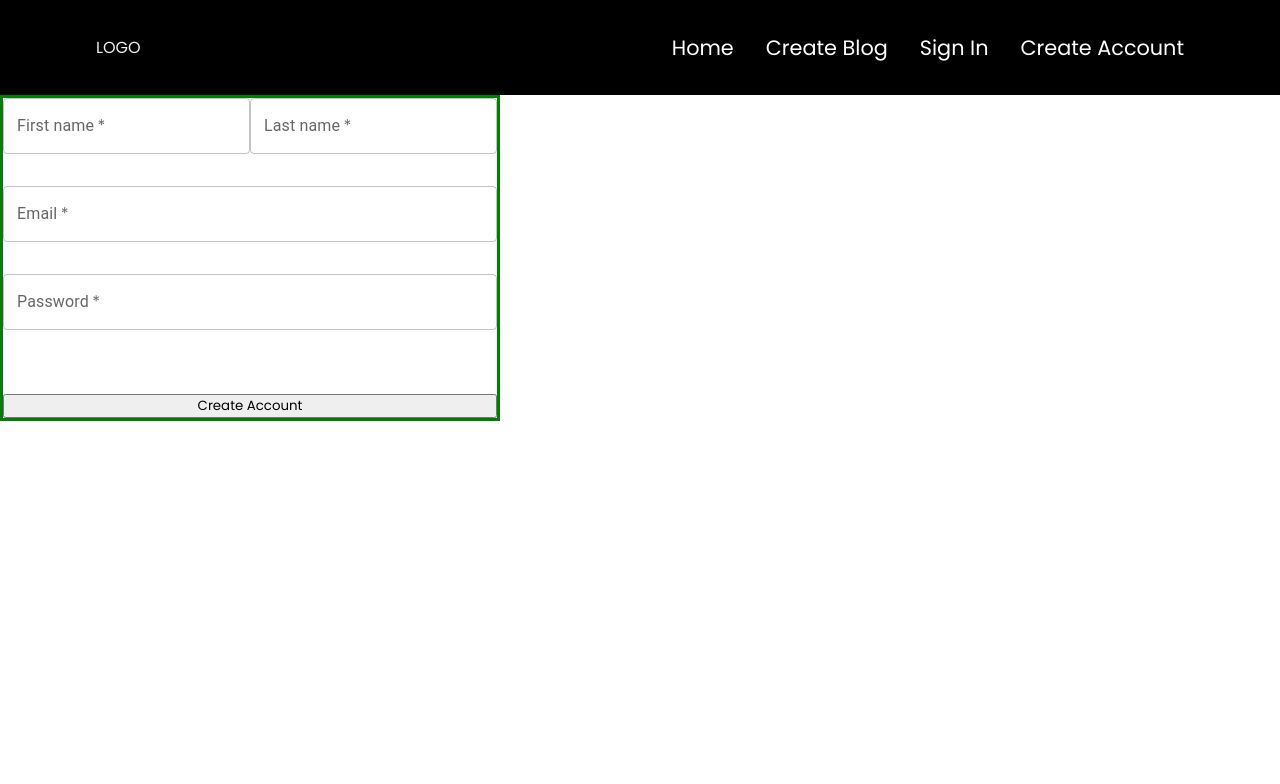
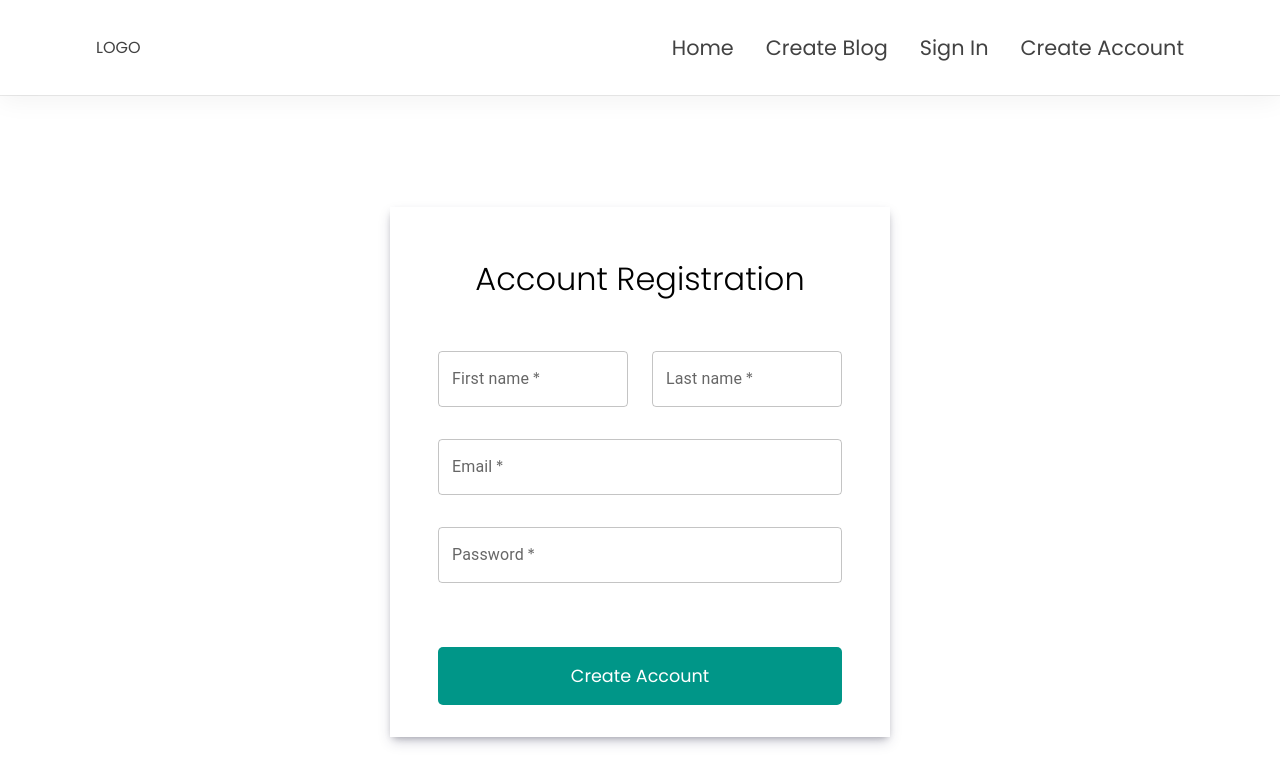
Before and after one commit to asad-bashi/BlogCity-Client, a React (Create React App) app: page /accounts/new in a window 1280 px wide. Shown: the top 784 px of the page. Built offline with nearby package versions, Linux system fonts and the light colour scheme.

Commit message:
cleaned up form ui and pages. Changed navbar color to white,added category list

```diff
--- a/src/components/AccountForm.jsx
+++ b/src/components/AccountForm.jsx
@@ -3,16 +3,32 @@ import { useNavigate } from "react-router-dom";
 import { useState } from "react";
 import TextField from "@mui/material/TextField";
 import styled from "styled-components";
+import FormLabel from "./FormLabel";
+
 const Form = styled.form`
   display: flex;
   flex-direction: column;
-  border: 3px solid green;
   width: 500px;
   row-gap: 2rem;
+  background-color: white;
+  box-shadow: rgba(50, 50, 93, 0.25) 0px 6px 12px -2px,
+    rgba(0, 0, 0, 0.3) 0px 3px 7px -3px;
+  padding: 2rem 3rem;
 `;
 
 const NameContainer = styled.div`
   display: flex;
+  gap: 1.5rem;
+`;
+
+const Button = styled.button`
+  padding: 1rem;
+  font-size: 1.1rem;
+  border: none;
+  outline: none;
+  border-radius: 5px;
+  background-color: #009688;
+  color: white;
 `;
 
 function AccountForm() {
@@ -37,6 +53,7 @@ function AccountForm() {
   }
   return (
     <Form onSubmit={(e) => handleSubmit(e)}>
+      <FormLabel>Account Registration</FormLabel>
       <NameContainer>
         <TextField
           value={firstName}
@@ -70,7 +87,7 @@ function AccountForm() {
         label="Password"
       />
       <p>{helperText}</p>
-      <button>Create Account</button>
+      <Button>Create Account</Button>
     </Form>
   );
 }
--- a/src/components/BlogForm.jsx
+++ b/src/components/BlogForm.jsx
@@ -1,38 +1,58 @@
 import { useState } from "react";
+import { useNavigate } from "react-router-dom";
 import axios from "axios";
 import { TextField } from "@mui/material";
 import styled from "styled-components";
+import FormLabel from "./FormLabel";
 
 const Form = styled.form`
   display: flex;
   flex-direction: column;
-  border: 3px solid red;
+  padding: 2rem 3rem;
   width: 500px;
   row-gap: 2rem;
+  background-color: white;
+  box-shadow: rgba(50, 50, 93, 0.25) 0px 6px 12px -2px,
+    rgba(0, 0, 0, 0.3) 0px 3px 7px -3px;
+`;
+
+const Button = styled.button`
+  padding: 1rem;
+  font-size: 1.1rem;
+  border: none;
+  outline: none;
+  border-radius: 5px;
+  background-color: #009688;
+  color: white;
 `;
 
 function BlogForm() {
   const [title, setTitle] = useState("");
   const [body, setBody] = useState("");
   const [helperText, setHelperText] = useState("");
+  const [isLoading, setLoading] = useState(false);
+  const navigate = useNavigate();
   async function handleSubmit(e) {
     e.preventDefault();
+    setLoading(true);
 
     const { data } = await axios.post("http://localhost:5000/api/blogs/", {
       title,
       body,
     });
     setHelperText(data);
+    setLoading(false);
+    navigate("/");
   }
 
   return (
     <Form onSubmit={(e) => handleSubmit(e)}>
+      <FormLabel>Create Blog</FormLabel>
       <TextField
         onChange={(e) => setTitle(e.target.value)}
         value={title}
         id="title"
         label="Blog Title"
-        required
       />
       <TextField
         onChange={(e) => setBody(e.target.value)}
@@ -42,7 +62,7 @@ function BlogForm() {
         rows={5}
         required
       />
-      <button>submit</button>
+      <Button>Share</Button>
       <p>{helperText}</p>
     </Form>
   );
--- /dev/null
+++ b/src/components/Categories.jsx
@@ -0,0 +1,49 @@
+import styled from "styled-components";
+
+const Wrapper = styled.section`
+  height: 200px;
+  display: flex;
+  justify-content: center;
+  align-items: center;
+  gap: 1rem;
+  flex-wrap: wrap;
+`;
+
+const Tag = styled.span`
+  user-select: none;
+  font-weight: 300;
+  padding: 6px 15px;
+  border-radius: 100px;
+  border: 2px solid red;
+  color: #424242;
+  border: 1px solid #9e9e9e;
+  transition: 100ms ease-in;
+  &:hover {
+    background-color: #009688;
+    color: white;
+    cursor: pointer;
+  }
+`;
+
+function Categories() {
+  const TagList = [
+    "All",
+    "Commercial",
+    "Design",
+    "Nature",
+    "People",
+    "Photography",
+    "Tech",
+    "Travel",
+    "Uncategorized",
+  ];
+  return (
+    <Wrapper>
+      {TagList.map((tag) => (
+        <Tag>{tag}</Tag>
+      ))}
+    </Wrapper>
+  );
+}
+
+export default Categories;
--- /dev/null
+++ b/src/components/FormLabel.jsx
@@ -0,0 +1,12 @@
+import styled from "styled-components";
+
+const FormLabel = styled.div`
+  width: 100%;
+  text-align: center;
+  padding: 1rem;
+  font-size: 2rem;
+  font-weight: 300;
+  border-radius: 5px;
+`;
+
+export default FormLabel;
--- a/src/components/NavBar.jsx
+++ b/src/components/NavBar.jsx
@@ -7,13 +7,15 @@ const Container = styled.div`
   justify-content: space-between;
   width: 90%;
   margin: 0 auto;
-  color: #eeeeee;
+  color: #424242;
   padding: 2rem;
 `;
 
 const Header = styled.header`
   width: 100vw;
-  background-color: black;
+  background-color: white;
+  box-shadow: rgba(0, 0, 0, 0.05) 0px 6px 24px 0px,
+    rgba(0, 0, 0, 0.08) 0px 0px 0px 1px;
 `;
 
 const ItemList = styled.ul`
@@ -35,23 +37,23 @@ function NavBar() {
       <Container>
         <p>LOGO</p>
         <ItemList>
-          <Link style={{ color: "white", textDecoration: "none" }} to="/">
+          <Link style={{ color: "#424242", textDecoration: "none" }} to="/">
             <ListItem>Home</ListItem>
           </Link>
           <Link
-            style={{ color: "white", textDecoration: "none" }}
+            style={{ color: "#424242", textDecoration: "none" }}
             to="/blogs/new"
           >
             <ListItem>Create Blog</ListItem>
           </Link>
           <Link
-            style={{ color: "white", textDecoration: "none" }}
+            style={{ color: "#424242", textDecoration: "none" }}
             to="/sign-in"
           >
             <ListItem>Sign In</ListItem>
           </Link>
           <Link
-            style={{ color: "white", textDecoration: "none" }}
+            style={{ color: "#424242", textDecoration: "none" }}
             to="/accounts/new"
           >
             <ListItem>Create Account</ListItem>
--- a/src/components/SignInForm.jsx
+++ b/src/components/SignInForm.jsx
@@ -2,12 +2,27 @@ import { useState } from "react";
 import { TextField } from "@mui/material";
 import styled from "styled-components";
 import axios from "axios";
-
+import FormLabel from "./FormLabel";
 const Form = styled.form`
   display: flex;
   flex-direction: column;
   width: 500px;
   row-gap: 2rem;
+  padding: 2rem 3rem;
+  background-color: white;
+  box-shadow: rgba(50, 50, 93, 0.25) 0px 6px 12px -2px,
+    rgba(0, 0, 0, 0.3) 0px 3px 7px -3px;
+`;
+
+const Button = styled.button`
+  padding: 1rem;
+  font-size: 1.1rem;
+  border: none;
+  outline: none;
+  border-radius: 5px;
+  background-color: #009688;
+  color: white;
+  border-radius: 100px;
 `;
 function SignInForm() {
   const [email, setEmail] = useState("");
@@ -25,6 +40,7 @@ function SignInForm() {
   }
   return (
     <Form onSubmit={(e) => handleSubmit(e)}>
+      <FormLabel>Sign In</FormLabel>
       <TextField
         value={email}
         required
@@ -39,7 +55,7 @@ function SignInForm() {
         label="password"
         type="password"
       />
-      <button>Submit</button>
+      <Button>Log In</Button>
       <h3>{helperText}</h3>
     </Form>
   );
--- a/src/pages/CreateAccount.jsx
+++ b/src/pages/CreateAccount.jsx
@@ -4,8 +4,10 @@ import AccountForm from "../components/AccountForm";
 const PageContainer = styled.div`
   display: flex;
   flex-direction: column;
+  align-items: center;
   width: 100vw;
   min-height: 100vh;
+  padding-top: 7rem;
 `;
 function CreateAccount() {
   return (
--- a/src/pages/CreateBlog.jsx
+++ b/src/pages/CreateBlog.jsx
@@ -1,18 +1,19 @@
-
 import styled from "styled-components";
 import BlogForm from "../components/BlogForm";
+import Img from "../images/coffee.jpg";
 
 const PageContainer = styled.div`
   display: flex;
   flex-direction: column;
+  align-items: center;
   width: 100vw;
   min-height: 100vh;
+  padding-top: 7rem;
 `;
 
 function CreateBlog() {
   return (
     <PageContainer>
-
       <BlogForm />
     </PageContainer>
   );
--- a/src/pages/Home.jsx
+++ b/src/pages/Home.jsx
@@ -1,7 +1,8 @@
 import styled from "styled-components";
-
 import BlogCard from "../components/BlogCard";
 import { useEffect, useState } from "react";
+import Categories from "../components/Categories";
+import Rocksky from "../images/rocksky.jpg";
 import axios from "axios";
 
 const PageContainer = styled.div`
@@ -9,13 +10,13 @@ const PageContainer = styled.div`
   flex-direction: column;
   width: 100vw;
   min-height: 100vh;
-  background-color: #eeeeee;
 `;
 
-const BlogContainer = styled.div`
+const BlogContainer = styled.main`
   width: 90%;
   margin: 0 auto;
   display: flex;
+  justify-content: center;
   flex-wrap: wrap;
   gap: 2rem;
 `;
@@ -32,6 +33,7 @@ function Home() {
 
   return (
     <PageContainer>
+      <Categories />
       <BlogContainer>
         {blogs.map(({ id, title, body, date, name }) => {
           return (
--- a/src/pages/SignIn.jsx
+++ b/src/pages/SignIn.jsx
@@ -2,8 +2,10 @@ import styled from "styled-components";
 import SignInForm from "../components/SignInForm";
 
 const PageContainer = styled.div`
+  padding-top: 7rem;
   display: flex;
   flex-direction: column;
+  align-items: center;
   width: 100vw;
   min-height: 100vh;
 `;
```
Also changed, not shown: src/images/coffee.jpg (added), 1 other file (tests, documents, lock files or other folders).
